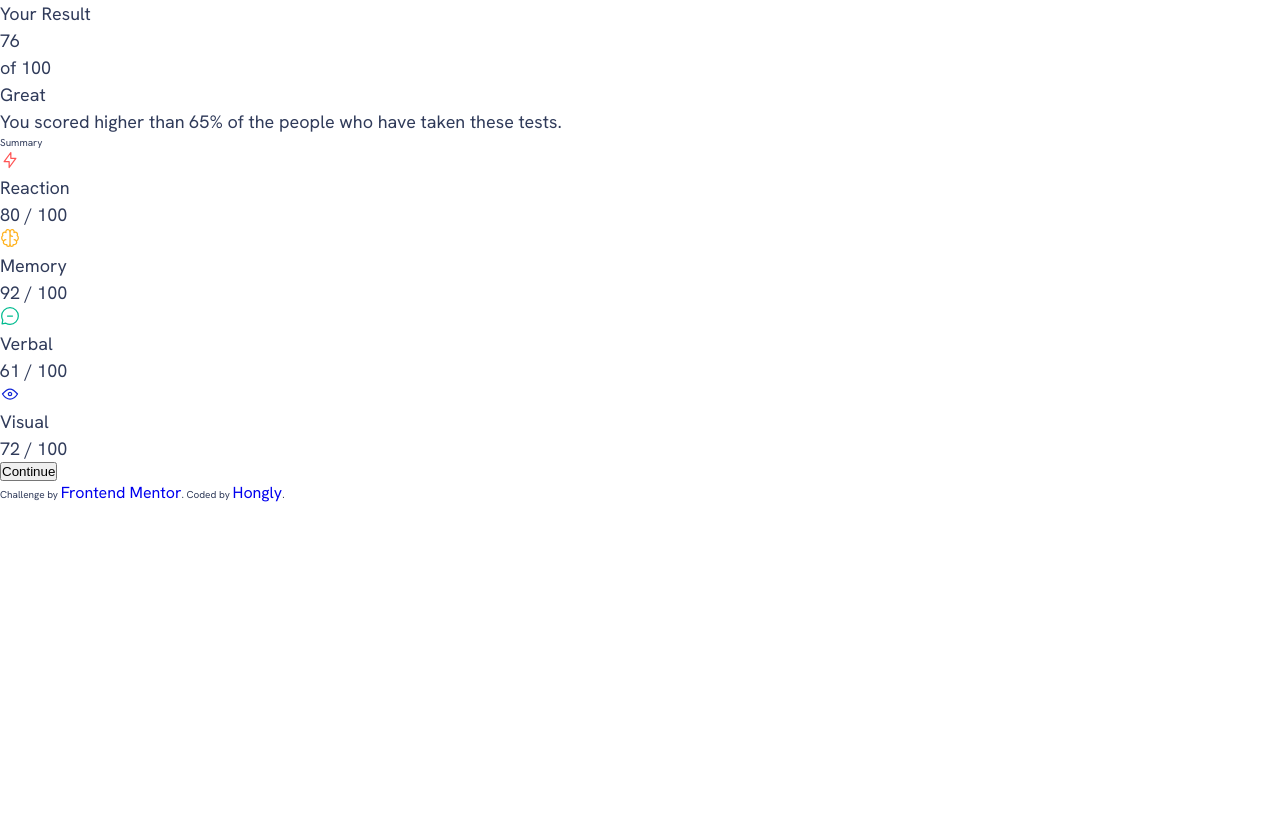
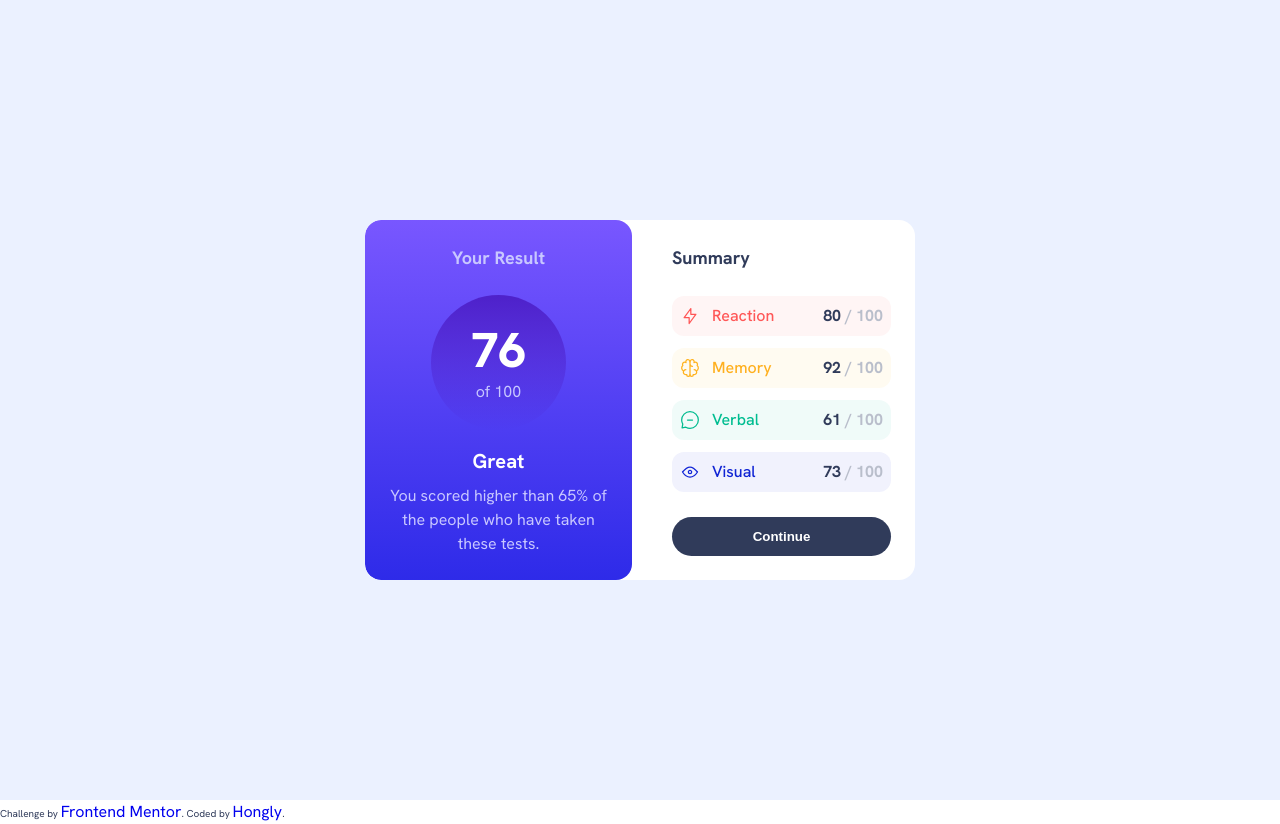
Before and after one commit to OungHongly/Summary-Result-Component, a plain HTML site: page index.html in a window 1280 px wide. Before the commit the page ends 800 px from the top, so only its background shows below. Drawn offline with Linux system fonts and the light colour scheme.

Commit message:
complete styling summary component

```diff
--- a/css/style.css
+++ b/css/style.css
@@ -2,7 +2,7 @@
   /* FONT SIZE : Scale= 16 x1.25 */
   --text-sm: 1.4rem; /* 1.28rem*/
   --text-link: 1.6rem; /* 1.4rem */
-  --text-paragraph: 1.8rem; /* 1.6rem */
+  --text-paragraph: 1.6rem; /* 1.6rem */
   --text-h6: 2.3rem;
   --text-h5: 2.5rem;
   --text-h4: 3.125rem;
@@ -44,14 +44,24 @@
   /* Primary */
 
   --Light-red: hsl(0, 100%, 67%);
+  --Light-red-10: hsla(0, 100%, 67%, 0.06);
+
   --Orangey-yellow: hsl(39, 100%, 56%);
+  --Orangey-yellow-10: hsla(39, 100%, 56%, 0.06);
   --Green-teal: hsl(166, 100%, 37%);
+  --Green-teal-10: hsla(166, 100%, 37%, 0.06);
+
   --Cobalt-blue: hsl(234, 85%, 45%);
+  --Cobalt-blue-10: hsla(234, 85%, 45%, 0.06);
 
   /* Gradients */
 
   --Light-slate-blue-bg: hsl(252, 100%, 67%);
   --Light-royal-blue-bg: hsl(241, 81%, 54%);
+  --blue-bg-gradient: linear-gradient(
+    var(--Light-slate-blue-bg),
+    var(--Light-royal-blue-bg)
+  );
 
   --Violet-blue-cl: hsla(256, 72%, 46%, 1);
   --Persian-blue-cl: hsla(241, 72%, 46%, 0);
@@ -62,6 +72,7 @@
   --Pale-blue: hsl(221, 100%, 96%);
   --Light-lavender: hsl(241, 100%, 89%);
   --Dark-gray-blue: hsl(224, 30%, 27%);
+  --light-gray-blue: hsl(223, 15%, 76%);
 }
 * {
   box-sizing: border-box;
@@ -78,7 +89,7 @@ html {
 
 body {
   font-family: var(--ff-body);
-  font-weight: var(--fw-normal);
+  /* font-weight: var(--fw-500); */
   line-height: var(--line-height-normal);
   color: var(--Dark-gray-blue);
 }
@@ -142,5 +153,167 @@ span {
 /* === styling layout ==== */
 
 .container {
-  max-width: 1200px;
+  min-height: 100vh;
+  background-color: var(--Pale-blue);
+
+  display: flex;
+  align-items: center;
+  justify-content: center;
 }
+.summary-card {
+  display: flex;
+  max-width: 550px;
+  background-color: var(--White);
+
+  border-radius: var(--space-md);
+  overflow: hidden;
+  gap: var(--space-md);
+}
+.result,
+.summary {
+  flex: 1;
+}
+
+/* Result side */
+.result {
+  background-image: var(--blue-bg-gradient);
+  border-radius: var(--space-md);
+  padding: var(--space-ml);
+
+  display: flex;
+  flex-direction: column;
+  align-items: center;
+
+  text-align: center;
+  color: var(--Light-lavender);
+}
+.result-wrapper {
+  width: 135px;
+  height: 135px;
+
+  display: flex;
+  flex-direction: column;
+  justify-content: center;
+  align-items: center;
+
+  border-radius: 50%;
+  background-image: linear-gradient(
+    var(--Violet-blue-cl),
+    var(--Persian-blue-cl)
+  );
+  margin-bottom: var(--space-md);
+}
+.head {
+  font-weight: var(--fw-bold);
+  font-size: 1.8rem;
+}
+.result-head {
+  margin-bottom: var(--space-ml);
+}
+.avg-result {
+  font-size: var(--text-h2);
+  color: var(--White);
+  font-weight: var(--fw-800);
+
+  margin-bottom: 0;
+}
+.result--status {
+  font-weight: var(--fw-bold);
+  color: white;
+  font-size: 2rem;
+  margin-bottom: var(--space-sm);
+}
+
+/* Summary side */
+.summary {
+  display: flex;
+  flex-direction: column;
+  justify-content: space-between;
+
+  padding: var(--space-ml);
+}
+
+.group-subject {
+  display: flex;
+  flex-direction: column;
+
+  gap: var(--space-ms);
+  font-weight: var(--fw-500);
+}
+.test-subject {
+  display: flex;
+  justify-content: space-between;
+
+  padding: var(--space-sm);
+  border-radius: var(--space-ms);
+}
+.subject {
+  display: flex;
+  align-items: center;
+  gap: var(--space-ms);
+}
+
+.score {
+  color: var(--light-gray-blue);
+  font-weight: var(--fw-bold);
+}
+
+/* Reaction */
+.reaction {
+  background-color: var(--Light-red-10);
+}
+.reaction-title {
+  color: var(--Light-red);
+}
+#reaction--score {
+  color: var(--Dark-gray-blue);
+}
+
+/* Memory */
+.memory {
+  background-color: var(--Orangey-yellow-10);
+}
+.memory-title {
+  color: var(--Orangey-yellow);
+}
+#memory--score {
+  color: var(--Dark-gray-blue);
+}
+
+/* Verbal */
+.verbal {
+  background-color: var(--Green-teal-10);
+}
+.verbal-title {
+  color: var(--Green-teal);
+}
+#verbal--score {
+  color: var(--Dark-gray-blue);
+}
+
+/* Visual */
+.visual {
+  background-color: var(--Cobalt-blue-10);
+}
+.visual-title {
+  color: var(--Cobalt-blue);
+}
+#visual--score {
+  color: var(--Dark-gray-blue);
+}
+
+/* Button */
+.btn-continue {
+  padding: var(--space-ms);
+  border-radius: 500px;
+  border: none;
+  color: var(--White);
+  font-weight: var(--fw-bold);
+  background-color: var(--Dark-gray-blue);
+
+  cursor: pointer;
+  transition: 0.3s;
+}
+.btn-continue:hover {
+  background-image: var(--blue-bg-gradient);
+}
--- a/index.html
+++ b/index.html
@@ -21,8 +21,8 @@
         <!-- Result -->
         <div class="result">
           <p class="head result-head">Your Result</p>
-          <div class="resulte-wrapper">
-            <p class="avg-result" id="avg--score">76</p>
+          <div class="result-wrapper">
+            <h3 class="avg-result" id="avg--score">76</h3>
             <p class="of-total">of 100</p>
           </div>
           <p class="result--status">Great</p>
@@ -33,47 +33,48 @@
 
         <!-- Summary -->
         <div class="summary">
-          <div class="head summaries-head">Summary</div>
+          <p class="head summaries-head">Summary</p>
+
           <div class="group-subject">
 
             <!-- Subject-1 -->
-            <div class="test-subject">
+            <div class="test-subject reaction">
               <div class="subject">
                 <img src="./assets/images/icon-reaction.svg"
                   alt="icon-reaction" class="icon-subject">
-                <p class="reaction">Reaction</p>
+                <p class="reaction-title">Reaction</p>
               </div>
               <p class="score"><span id="reaction--score">80</span> / 100</p>
             </div>
 
             <!-- Subject-2 -->
-            <div class="test-subject">
+            <div class="test-subject memory">
               <div class="subject">
                 <img src="./assets/images/icon-memory.svg"
                   alt="icon-reaction" class="icon-subject">
-                <p class="memory">Memory</p>
+                <p class="memory-title">Memory</p>
               </div>
               <p class="score"><span id="memory--score">92</span> / 100</p>
             </div>
 
             <!-- Subject-3 -->
-            <div class="test-subject">
+            <div class="test-subject verbal">
               <div class="subject">
                 <img src="./assets/images/icon-verbal.svg"
                   alt="icon-reaction" class="icon-subject">
-                <p class="verbal">Verbal</p>
+                <p class="verbal-title">Verbal</p>
               </div>
               <p class="score"><span id="verbal--score">61</span> / 100</p>
             </div>
 
             <!-- Subject-4 -->
-            <div class="test-subject">
+            <div class="test-subject visual">
               <div class="subject">
                 <img src="./assets/images/icon-visual.svg"
                   alt="icon-reaction" class="icon-subject">
-                <p class="visual">Visual</p>
+                <p class="visual-title">Visual</p>
               </div>
-              <p class="score"><span id="visual--score">72</span> / 100</p>
+              <p class="score"><span id="visual--score">73</span> / 100</p>
             </div>
           </div>
 
```
